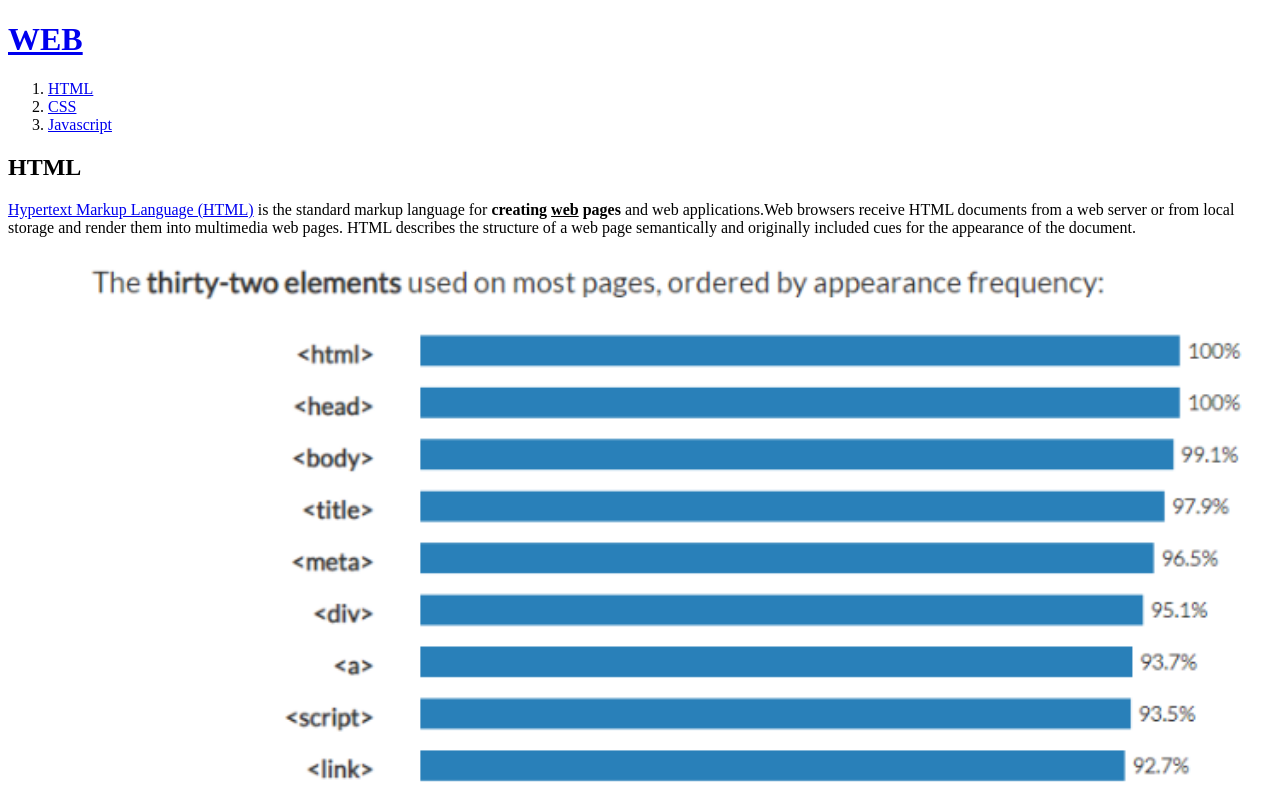
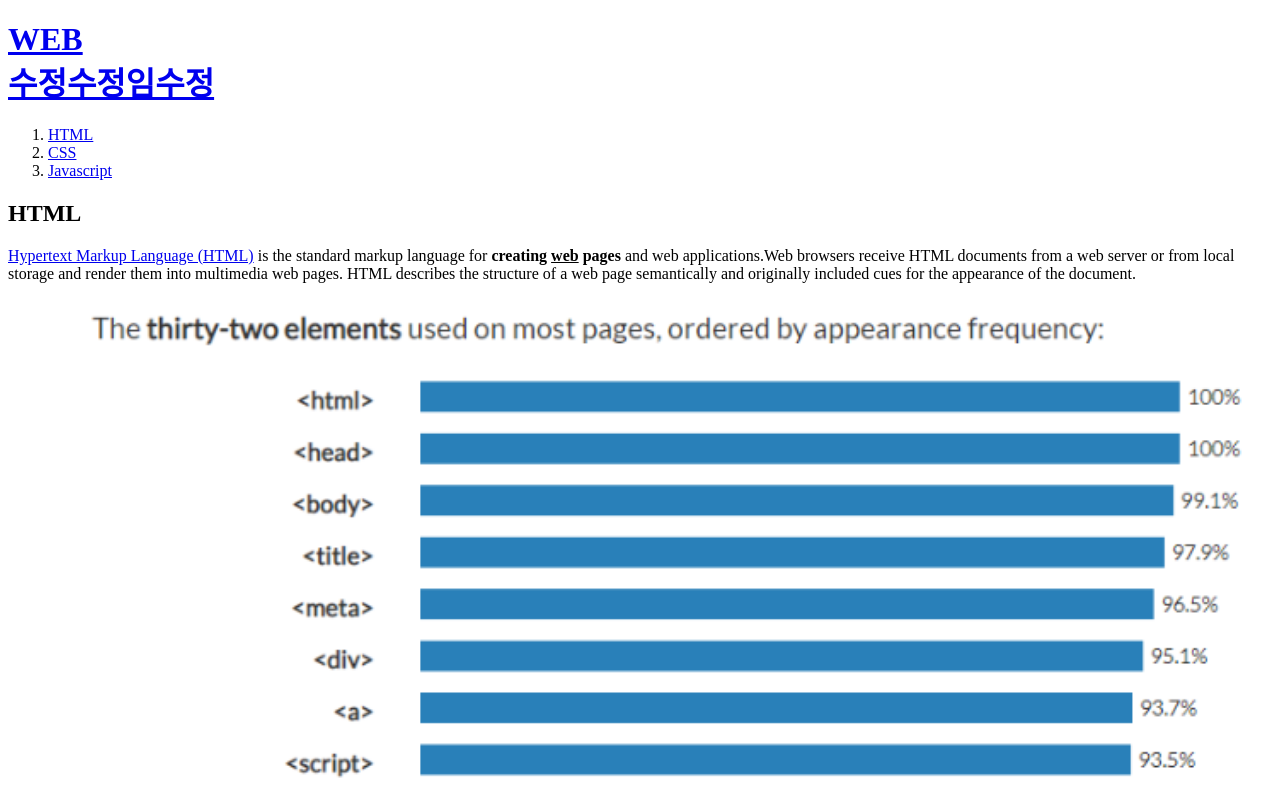
Before and after one commit to 2seungjoo/my-first-web-site, a plain HTML site: page 1.html in a window 1280 px wide. Shown: the top 794 px of the page. Drawn offline with Linux system fonts and the light colour scheme.

Commit message:
수정수정임수정

```diff
--- a/1.html
+++ b/1.html
@@ -7,7 +7,7 @@
 </head>
 
 <body>
-  <h1><a href="index.html"> WEB </a></h1>
+  <h1><a href="index.html"> WEB <br> 수정수정임수정 </a></h1>
 <ol>
   <li><a href="1.html">HTML</a><br></li>
   <li><a href="2.html">CSS</a><br></li>
```
